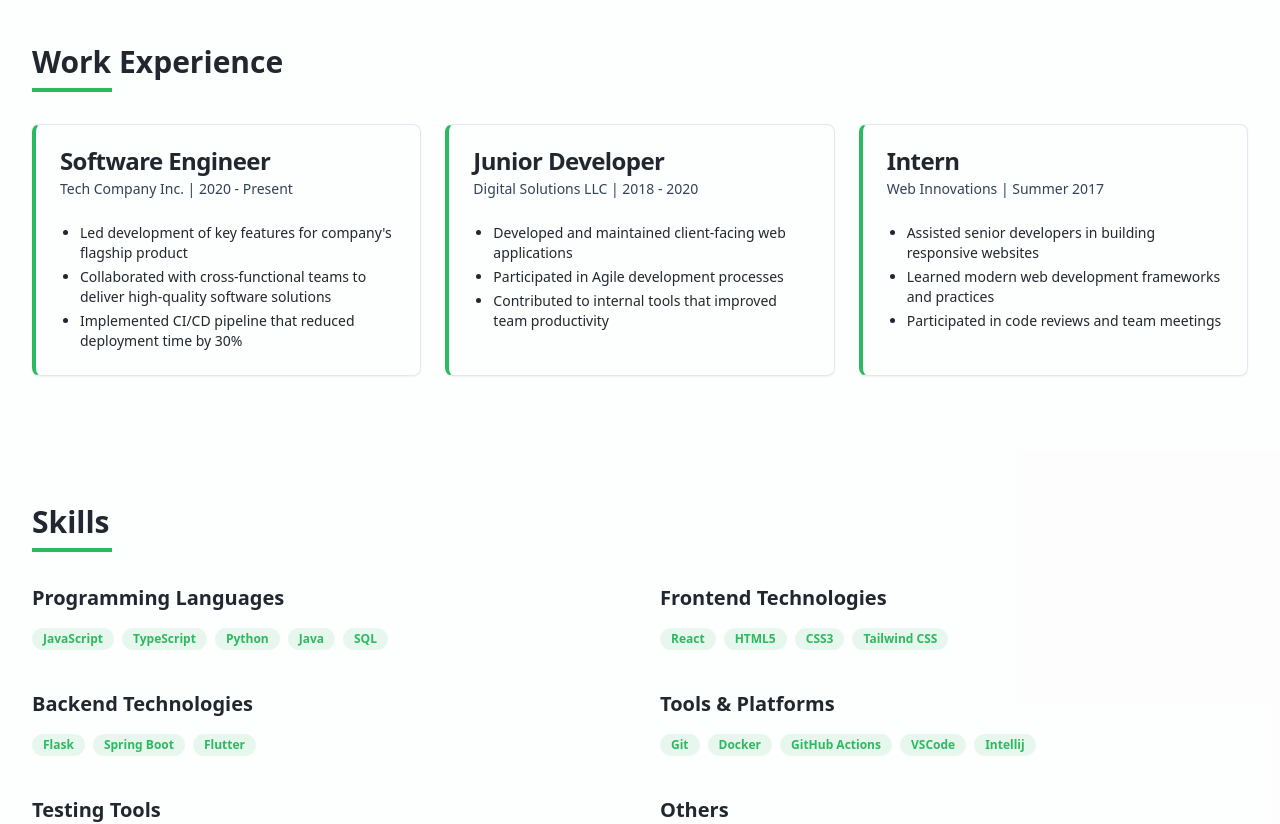
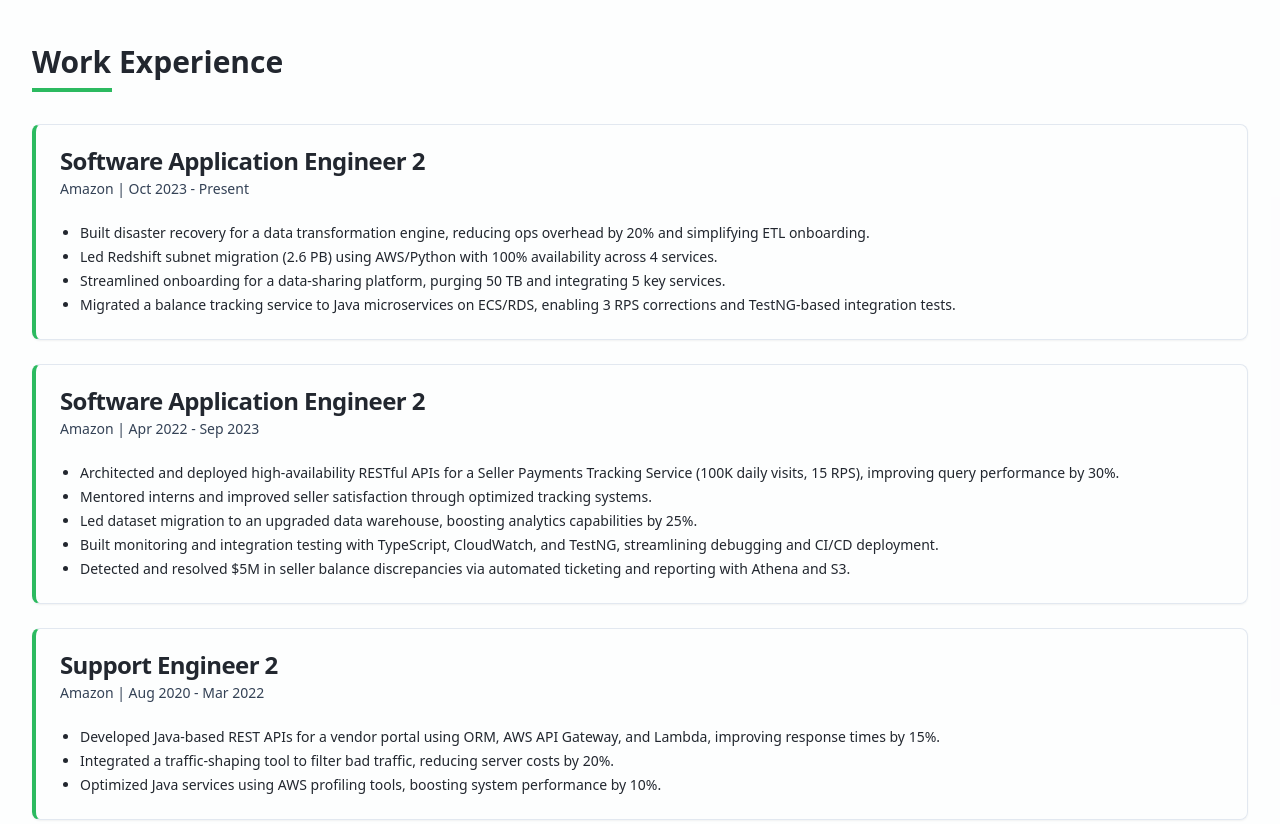
Before and after one commit to tarunvelagala/tarunvelagala.github.io, a React (Vite) app: page / in a window 1280 px wide. Shown: the part 820-1644 px from the top of the page. Built offline with nearby package versions, Linux system fonts and the light colour scheme; a web font is replaced by a local one.

Commit message:
Reverted to commit 6c0b0fb689c8aa8a08288221d2c51bf22927747e

```diff
--- a/src/components/ExperienceSection.tsx
+++ b/src/components/ExperienceSection.tsx
@@ -10,33 +10,36 @@ interface Experience {
 
 const experiences: Experience[] = [
   {
-    title: "Software Engineer",
-    company: "Tech Company Inc.",
-    period: "2020 - Present",
+    title: "Software Application Engineer 2",
+    company: "Amazon",
+    period: "Oct 2023 - Present",
     description: [
-      "Led development of key features for company's flagship product",
-      "Collaborated with cross-functional teams to deliver high-quality software solutions",
-      "Implemented CI/CD pipeline that reduced deployment time by 30%"
+      "Built disaster recovery for a data transformation engine, reducing ops overhead by 20% and simplifying ETL onboarding.",
+      "Led Redshift subnet migration (2.6 PB) using AWS/Python with 100% availability across 4 services.",
+      "Streamlined onboarding for a data-sharing platform, purging 50 TB and integrating 5 key services.",
+      "Migrated a balance tracking service to Java microservices on ECS/RDS, enabling 3 RPS corrections and TestNG-based integration tests."
     ]
   },
   {
-    title: "Junior Developer",
-    company: "Digital Solutions LLC",
-    period: "2018 - 2020",
+    title: "Software Application Engineer 2",
+    company: "Amazon",
+    period: "Apr 2022 - Sep 2023",
     description: [
-      "Developed and maintained client-facing web applications",
-      "Participated in Agile development processes",
-      "Contributed to internal tools that improved team productivity"
+      "Architected and deployed high-availability RESTful APIs for a Seller Payments Tracking Service (100K daily visits, 15 RPS), improving query performance by 30%.",
+      "Mentored interns and improved seller satisfaction through optimized tracking systems.",
+      "Led dataset migration to an upgraded data warehouse, boosting analytics capabilities by 25%.",
+      "Built monitoring and integration testing with TypeScript, CloudWatch, and TestNG, streamlining debugging and CI/CD deployment.",
+      "Detected and resolved $5M in seller balance discrepancies via automated ticketing and reporting with Athena and S3."
     ]
   },
   {
-    title: "Intern",
-    company: "Web Innovations",
-    period: "Summer 2017",
+    title: "Support Engineer 2",
+    company: "Amazon",
+    period: "Aug 2020 - Mar 2022",
     description: [
-      "Assisted senior developers in building responsive websites",
-      "Learned modern web development frameworks and practices",
-      "Participated in code reviews and team meetings"
+      "Developed Java-based REST APIs for a vendor portal using ORM, AWS API Gateway, and Lambda, improving response times by 15%.",
+      "Integrated a traffic-shaping tool to filter bad traffic, reducing server costs by 20%.",
+      "Optimized Java services using AWS profiling tools, boosting system performance by 10%."
     ]
   }
 ];
@@ -46,7 +49,7 @@ export default function ExperienceSection() {
     <section id="experience" className="bg-muted/30">
       <div className="section-container">
         <h2 className="section-title">Work Experience</h2>
-        <div className="grid gap-6 md:grid-cols-2 lg:grid-cols-3">
+        <div className="grid gap-6">
           {experiences.map((exp, index) => (
             <Card key={index} className="border-l-4 border-l-primary">
               <CardHeader>
```
